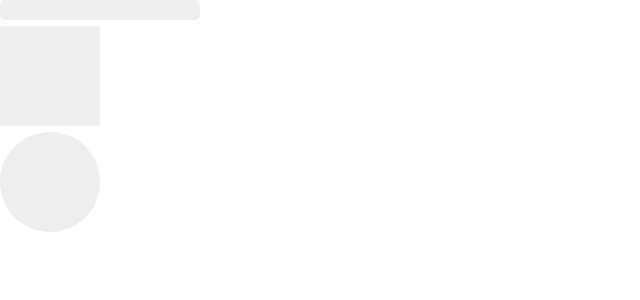
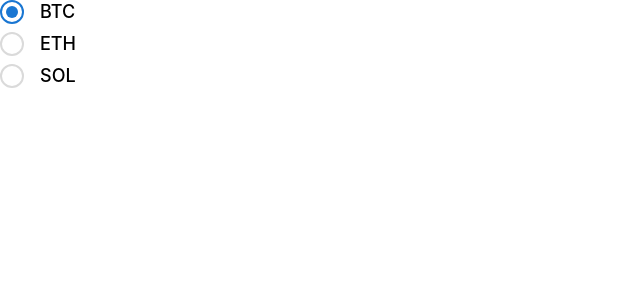
Before and after one commit to lhikarul/react-components, a React (Create React App) app: page / in a window 1280 px wide. Shown: the top 300 px of the page, without its empty margins (0-640 px from the left). Built offline with nearby package versions, Linux system fonts and the light colour scheme.

Commit message:
feat: Radio component

```diff
--- a/src/App.tsx
+++ b/src/App.tsx
@@ -1,18 +1,31 @@
 import { ThemeProvider } from "@emotion/react";
 import { theme } from "./theme";
-import Skelton from "./components/Skelton";
+import Radio, { RadioGroup } from "./components/Radio";
+import { useState } from "react";
 
 function App() {
+  const list = [
+    {
+      value: "BTC",
+      label: "BTC",
+    },
+    {
+      value: "ETH",
+      label: "ETH",
+    },
+    {
+      value: "SOL",
+      label: "SOL",
+    },
+  ];
+  const [value, setValue] = useState(list[0]?.value);
   return (
     <ThemeProvider theme={theme.default}>
-      <Skelton width={200} height={20} style={{ marginBottom: 6 }} />
-      <Skelton variant="rectangular" style={{ marginBottom: 6 }} />
-      <Skelton
-        width={100}
-        height={100}
-        variant="circular"
-        style={{ marginBottom: 6 }}
-      />
+      <RadioGroup value={value} onChange={(val) => setValue(val)}>
+        {list.map((item) => (
+          <Radio value={item.value} label={item.label} key={item.value} />
+        ))}
+      </RadioGroup>
     </ThemeProvider>
   );
 }
--- a/src/components/Radio/Radio.style.tsx
+++ b/src/components/Radio/Radio.style.tsx
@@ -13,9 +13,7 @@
     font-weight: 500;
     font-size: 18px;
   }
-  input:checked ~ .checkmark {
-    /* border: 2px solid #ffffff; */
-  }
+
   input:checked ~ .checkmark:after {
     display: block;
   }
@@ -40,7 +38,6 @@
     height: 12px;
     border-radius: 50%;
     background: ${(props) => props.color};
-    /* background: linear-gradient(80.91deg, #ff58f8 0%, #00ffff 100%); */
   }
 `;
 
--- a/src/components/Radio/Radio.tsx
+++ b/src/components/Radio/Radio.tsx
@@ -3,23 +3,19 @@
 import { useThemeColor } from "../../hooks/useThemeColor";
 
 function Radio(props: RadioProps) {
-  const {
-    value,
-    label,
-    checked,
-    className,
-    onChange,
-    themeColor = "primary",
-  } = props;
+  const { value, label, checked, className, themeColor = "primary" } = props;
+
   const { makeColor } = useThemeColor();
   const radioColor = makeColor({ themeColor, disabled: !checked });
+
   return (
     <RadioStyled className={className} color={radioColor}>
       <label>
         <input
           type="radio"
           value={value}
-          onChange={onChange}
+          // @ts-ignore
+          onChange={props.onChange}
           checked={checked}
         />
         <span className="checkmark" />
--- a/src/components/Radio/types.ts
+++ b/src/components/Radio/types.ts
@@ -5,7 +5,6 @@
   label: string;
   checked?: boolean;
   className?: string;
-  onChange?: () => void;
   themeColor?: "primary" | "secondary" | string;
 }
 
--- a/src/components/Switch/index.tsx
+++ b/src/components/Switch/index.tsx
@@ -51,7 +51,7 @@
       <Label
         ref={labelRef}
         padding={18 / 3}
-        labelWidth={40}
+        labelWidth={labelWidth}
         switchWidth={switchWidth}
         checked={checked}
       >
```
